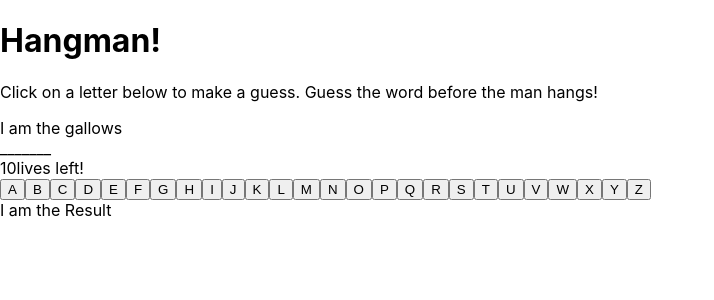
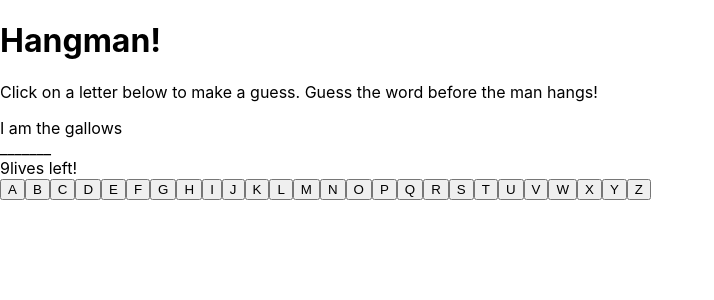
Before and after one commit to davidsauntson/hangman-ds, a React (Create React App) app: page / in a window 1280 px wide. Shown: the top 300 px of the page, without its empty margins (0-714 px from the left). Built offline with nearby package versions, Linux system fonts and the light colour scheme.

Commit message:
added useEffect hook to delay game over check

```diff
--- a/src/components/board/Board.jsx
+++ b/src/components/board/Board.jsx
@@ -1,4 +1,4 @@
-import React, { useState } from "react";
+import React, { useState, useEffect } from "react";
 
 import Title from "../title/Title";
 import Gallows from "../gallows/Gallows";
@@ -15,20 +15,29 @@ const Board = (props) => {
 
   // setup state
   const [word] = useState(startingWord);
-  const [remainingBadGuesses, setRemainingBadGuesses] = useState(10);
+  const [remainingBadGuesses, setRemainingBadGuesses] = useState(9);
   const [correctGuesses, setCorrectGuesses] = useState([]);
   const [incorrectGuesses, setIncorrectGuesses] = useState([]);
   const [guessedLetters, setGuessedLetters] = useState([]);
   const [hasWon, setHasWon] = useState(false);
+  const [isGameOver, setIsGameOver] = useState(false);
 
   // EVENT HANDLERS
   // ---
   // handle guess from PotentialGuesses
   const handleGuess = (letter) => {
     setGuessedLetters(guessedLetters.concat(letter));
-
     updateGuesses(letter);
   };
+
+  // EFFECT HOOKS
+  // ---
+
+  // must wait until guessedLetters state is changed in call handler before
+  // checking for a game over
+  useEffect(() => {
+    checkGameOver();
+  }, [guessedLetters]);
 
   // GAME LOGIC METHODS
   // ---
@@ -44,19 +53,41 @@ const Board = (props) => {
     }
   };
 
+  // check if the game is over and update state vars accordingly
+  const checkGameOver = () => {
+    // correct guesses array may contain duplicate letters, so need to dedupe word letters
+    const uniqueLettersInWord = new Set(word);
+
+    // win when the number of unique letters in the word is the same as the number of correctly guessed letters
+    if (correctGuesses.length === uniqueLettersInWord.size) {
+      setHasWon(true);
+      setIsGameOver(true);
+    } else {
+      // lose when there are no lives left
+      if (remainingBadGuesses === 0) {
+        setHasWon(false);
+        setIsGameOver(true);
+      }
+    }
+  };
+
   return (
     <main className="board" data-testid="board">
       <Title />
       <Gallows />
       <CorrectGuesses word={word} correctGuesses={correctGuesses} />
       <IncorrectGuesses incorrectGuesses={incorrectGuesses} />
+      {!isGameOver && (
+        <>
           <RemainingGuesses remainingBadGuesses={remainingBadGuesses} />
           <PotentialGuesses
             alphabet={props.alphabet}
             handleGuess={handleGuess}
             guessedLetters={guessedLetters}
           />
-      <Result />
+        </>
+      )}
+      {isGameOver && <Result />}
     </main>
   );
 };
```
Lines whose indentation alone changed are shown as unchanged.
